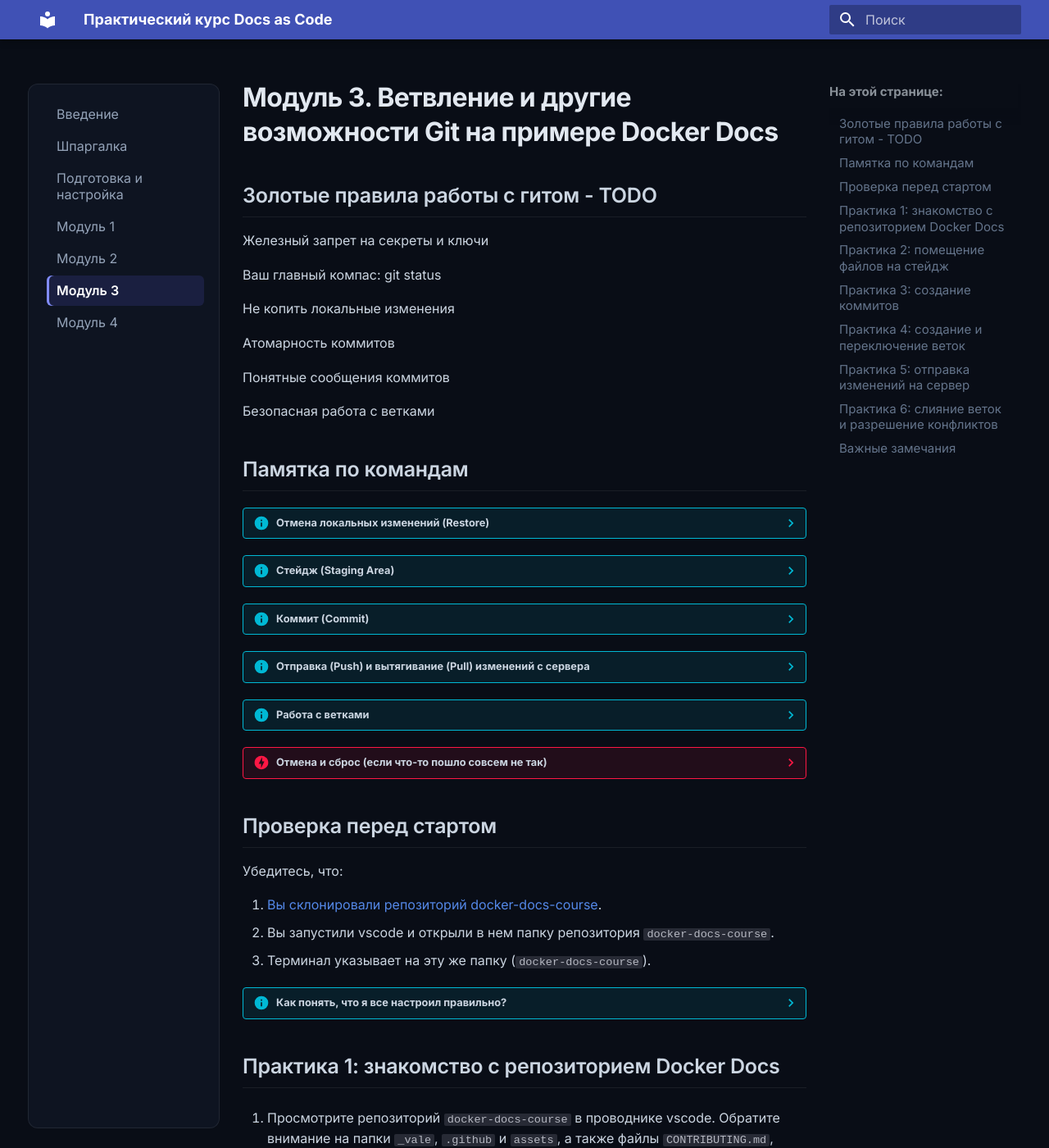
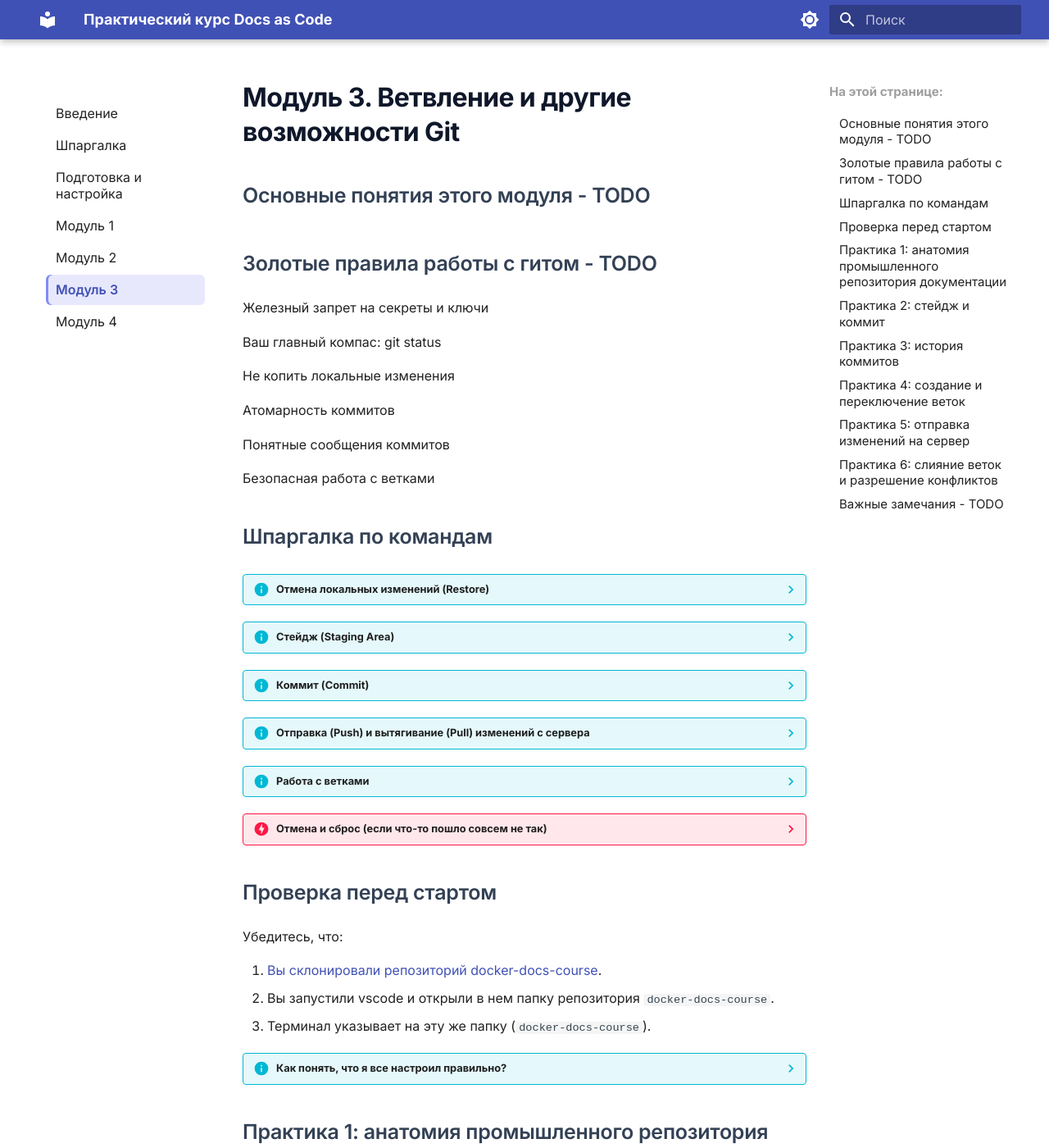
Before and after one commit to zvezdochetu/dac, an MkDocs documentation site: the page built from docs/module-3.md, in a window 1280 px wide and 1400 px high. Shown: the whole window at 82% size. Built offline with MkDocs 1.6.1 and Material for MkDocs 9.7.7, drawn with Linux system fonts in a browser that asks for light colours; some of the changed text lies outside the part shown.

Commit message:
feat: module 3 wip

````diff
--- a/docs/module-3.md
+++ b/docs/module-3.md
@@ -1,4 +1,6 @@
-# Модуль 3. Ветвление и другие возможности Git на примере Docker Docs
+# Модуль 3. Ветвление и другие возможности Git
+
+## Основные понятия этого модуля - TODO
 
 ## Золотые правила работы с гитом - TODO
 
@@ -14,7 +16,7 @@
 
 Безопасная работа с ветками
 
-## Памятка по командам
+## Шпаргалка по командам
 
 ??? info "Отмена локальных изменений (Restore)"
 
@@ -222,19 +224,19 @@
     nothing to commit, working tree clean
     ```
 
-## Практика 1: знакомство с репозиторием Docker Docs
+## Практика 1: анатомия промышленного репозитория документации
 
-1. Просмотрите репозиторий `docker-docs-course` в проводнике vscode. Обратите внимание на папки `_vale`, `.github` и `assets`, а также файлы `CONTRIBUTING.md`, `.gitignore` и `hugo.yaml`.
+1. Просмотрите репозиторий `docker-docs-course` в проводнике vscode. Обратите внимание на обязательные элементы (папка `.github` и файл `.gitignore`). `_vale` и `.vale.ini` — признак использования линтера Vale. `hugo.yaml` — конфигурационный файл генератора статических сайтов Hugo. `CONTRIBUTING.md` — признак OSS-проекта.
 
-1. Посмотрите содержимое папки content. Обратите внимание на организацию разделов.
+1. Посмотрите содержимое папки `content`. Обратите внимание на организацию разделов.
 
 1. Откройте [страницу готовой документации](https://zvezdochetu.github.io/docker-docs-course/build-cloud/setup/).
 
     Чтобы найти соответствующий ей md-файл, скопируйте путь к странице без последнего слеша (`build-cloud/setup`) и вставьте в строку поиска в верхней части окна vscode.
 
-1. Найдите метаинформацию, адмонишены и табы.
+1. Найдите метаинформацию, адмонишены и табы. Обратите внимание на синтаксис.
 
-## Практика 2: помещение файлов на стейдж
+## Практика 2: стейдж и коммит
 
 1. Проверьте статус (`git status`).
 
@@ -262,11 +264,19 @@
 
 1. Проверьте статус (`git status`).
 
-## Практика 3: создание коммитов
+1. Создайте коммит:
 
+    ```
+    git commit -m "test: intentional typo"
+    ```
+
+## Практика 3: история коммитов
+
+TODO
 
 ## Практика 4: создание и переключение веток
 
+TODO
 
 ## Практика 5: отправка изменений на сервер
 
@@ -274,7 +284,7 @@
 ## Практика 6: слияние веток и разрешение конфликтов
 
 
-## Важные замечания
+## Важные замечания - TODO
 
 - Ветка main может называться по-другому
 - Более того, ее имя на сервере и у вас может отличаться
--- a/docs/stylesheets/extra.css
+++ b/docs/stylesheets/extra.css
@@ -1,17 +1,25 @@
 @import url('https://fonts.googleapis.com/css2?family=Inter:wght@400;500;600;700&display=swap');
 
 /* ==========================================================================
-   1. СОВРЕМЕННАЯ ПАЛИТРА И ШРИФТЫ (Inter / Linear Dark Theme)
+   1. БАЗОВЫЕ ШРИФТЫ И ОБЩИЕ СТИЛИ
    ========================================================================== */
-:root, [data-md-color-scheme="slate"] {
-  /* Подключаем современный гротеск Inter */
-  --md-text-font:                 'Inter', -apple-system, BlinkMacSystemFont, 'Segoe UI', Roboto, sans-serif;
-  --md-code-font:                 'JetBrains Mono', monospace;
+:root {
+  --md-text-font: 'Inter', -apple-system, BlinkMacSystemFont, 'Segoe UI', Roboto, sans-serif;
+  --md-code-font: 'JetBrains Mono', monospace;
+}
 
-  /* Базовые цвета фона */
+body, .md-typeset {
+  font-family: var(--md-text-font);
+}
+
+/* ==========================================================================
+   2. ТЁМНАЯ ТЕМА (Slate)
+   ========================================================================== */
+[data-md-color-scheme="slate"] {
+  /* Цвета фона и текста */
   --md-default-bg-color:          #090d16;
   --md-default-bg-color--light:   #111726;
-  --md-default-fg-color:          #cbd5e1; /* Мягкий основной текст (Slate-300) */
+  --md-default-fg-color:          #cbd5e1; /* Slate-300 */
   --md-default-fg-color--light:   #94a3b8;
   --md-default-fg-color--faint:   rgba(255, 255, 255, 0.07);
 
@@ -20,20 +28,44 @@
   --md-typeset-a-color:           #38bdf8;
 }
 
-body, .md-typeset {
-  font-family: var(--md-text-font);
+/* Заголовки в тёмной теме */
+[data-md-color-scheme="slate"] .md-typeset h1 {
+  color: #e2e8f0;
+}
+[data-md-color-scheme="slate"] .md-typeset h2,
+[data-md-color-scheme="slate"] .md-typeset h3 {
+  color: #cbd5e1;
 }
 
-/* Заголовки: сделали мягче (Slate-200 / Slate-300), чтобы не резали глаз */
+/* Левая карточка-панель в тёмной теме */
+@media screen and (min-width: 60em) {
+  [data-md-color-scheme="slate"] .md-sidebar--primary .md-sidebar__scrollwrap {
+    background-color: rgba(17, 23, 38, 0.75);
+    border: 1px solid rgba(255, 255, 255, 0.08);
+  }
+}
+
+/* ==========================================================================
+   3. СВЕТЛАЯ ТЕМА (Default)
+   ========================================================================== */
+[data-md-color-scheme="default"] .md-typeset h1 {
+  color: #0f172a; /* Глубокий тёмно-синий (Slate-900) */
+}
+[data-md-color-scheme="default"] .md-typeset h2,
+[data-md-color-scheme="default"] .md-typeset h3 {
+  color: #334155; /* Контрастный Slate-700 */
+}
+
+/* ==========================================================================
+   4. ОБЩАЯ СТИЛИЗАЦИЯ ЗАГОЛОВКОВ И ЭЛЕМЕНТОВ
+   ========================================================================== */
 .md-typeset h1 {
-  color: #e2e8f0 !important;
   font-weight: 700;
   letter-spacing: -0.02em;
 }
 
 .md-typeset h2,
 .md-typeset h3 {
-  color: #cbd5e1 !important;
   font-weight: 600;
   letter-spacing: -0.01em;
 }
@@ -44,7 +76,7 @@
 }
 
 /* ==========================================================================
-   2. ЛЕВАЯ ПАНЕЛЬ (Выделена плавающей карточкой)
+   5. ЛЕВАЯ ПАНЕЛЬ (Навигация)
    ========================================================================== */
 @media screen and (min-width: 60em) {
   .md-sidebar--primary .md-nav__title {
@@ -52,8 +84,6 @@
   }
 
   .md-sidebar--primary .md-sidebar__scrollwrap {
-    background-color: rgba(17, 23, 38, 0.75);
-    border: 1px solid rgba(255, 255, 255, 0.08);
     border-radius: 12px;
     padding: 0.8rem 0.5rem;
     backdrop-filter: blur(8px);
@@ -62,27 +92,20 @@
 
 .md-sidebar--primary .md-nav__link {
   font-size: 0.8rem;
-  color: #94a3b8;
   border-radius: 6px;
   margin: 2px 0;
   padding: 0.4rem 0.6rem;
   transition: all 0.15s ease-in-out;
 }
 
-.md-sidebar--primary .md-nav__link:hover {
-  color: #ffffff;
-  background-color: rgba(255, 255, 255, 0.05);
-}
-
 .md-sidebar--primary .md-nav__link--active {
-  color: #ffffff !important;
   background: rgba(99, 102, 241, 0.15) !important;
   font-weight: 600;
   box-shadow: inset 3px 0 0 #818cf8;
 }
 
 /* ==========================================================================
-   3. ПРАВАЯ ПАНЕЛЬ («На этой странице:»)
+   6. ПРАВАЯ ПАНЕЛЬ («На этой странице»)
    ========================================================================== */
 .md-sidebar--secondary .md-nav__title {
   font-size: 0 !important;
@@ -94,36 +117,25 @@
   font-size: 0.75rem;
   font-weight: 700;
   text-transform: none;
-  color: #899098;
+  opacity: 0.7;
 }
 
 .md-sidebar--secondary .md-nav__link {
   font-size: 0.75rem;
-  color: #64748b;
   transition: color 0.15s ease;
 }
 
-/* Подсветка срабатывает только при наведении мышью */
-.md-sidebar--secondary .md-nav__link:hover {
-  color: #cbd5e1;
-}
-
-/* Сброс автоматической подсветки активного пункта */
+/* Сброс автоподсветки активного пункта в правом меню */
 .md-sidebar--secondary .md-nav__link--active {
-  color: #64748b !important;
   font-weight: 400 !important;
   text-shadow: none !important;
 }
 
-.md-sidebar--secondary .md-nav__link--active:hover {
-  color: #cbd5e1 !important;
-}
-
 /* ==========================================================================
-   4. ДЕТАЛИ И СТИЛИЗАЦИЯ БЛОКОВ
+   7. СТИЛИЗАЦИЯ БЛОКОВ
    ========================================================================== */
 .md-typeset pre,
 .md-typeset .admonition {
   border-radius: 10px;
-  border: 1px solid rgba(255, 255, 255, 0.08);
+  border: 1px solid var(--md-default-fg-color--faint);
 }
--- a/mkdocs.yml
+++ b/mkdocs.yml
@@ -4,8 +4,22 @@
   name: material
   language: ru
   palette:
-    scheme: slate # Тёмная тема
-    primary: indigo
+# Настройки для светлой темы
+    - scheme: default
+      primary: indigo
+      accent: indigo
+      toggle:
+        icon: material/brightness-7
+        name: Переключить на тёмную тему
+
+    # Настройки для тёмной темы
+    - scheme: slate
+      primary: indigo
+      accent: indigo
+      toggle:
+        icon: material/brightness-4
+        name: Переключить на светлую тему
+
   features:
     - content.code.copy # Включает кнопку копирования кода во всех блоках
    # - toc.follow        # Подсвечивает и прокручивает активный раздел при скролле страницы
````
